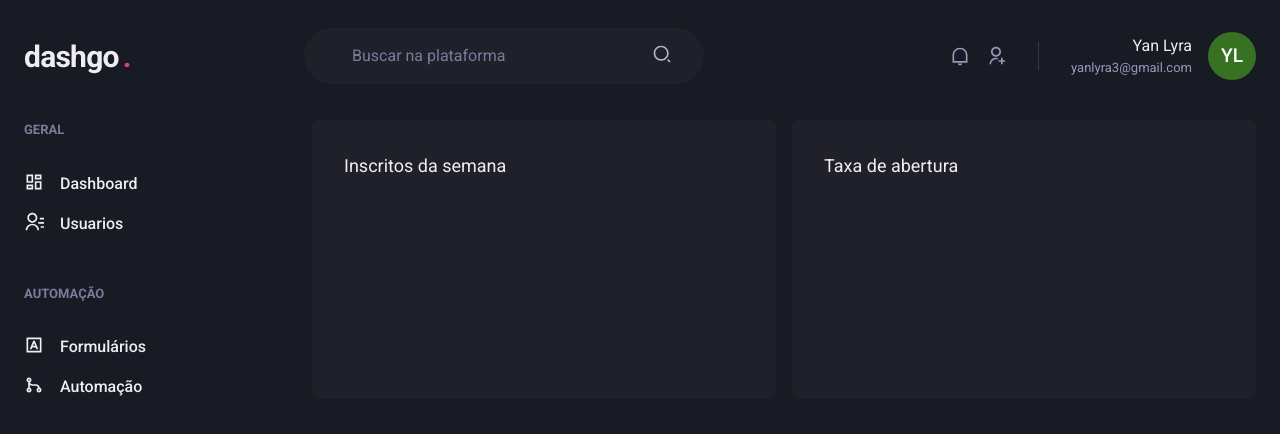
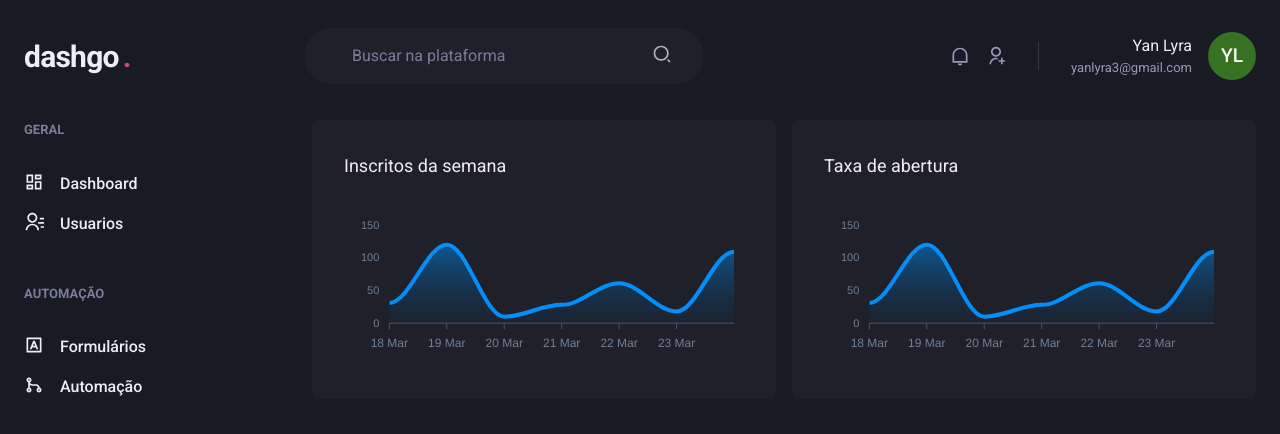
Before and after one commit to ylyra/dashgo, a Next.js app: page /dashboard in a window 1280 px wide. Shown: the top 434 px of the page. Built offline with nearby package versions, Linux system fonts and the light colour scheme.

Commit message:
✨ Inserted graph to dashboard page

```diff
--- a/src/pages/dashboard.tsx
+++ b/src/pages/dashboard.tsx
@@ -1,8 +1,68 @@
 import { NextPage } from "next";
-import { Box, Flex, SimpleGrid, Text } from "@chakra-ui/react";
+import dynamic from "next/dynamic";
+import { Box, Flex, SimpleGrid, Text, theme } from "@chakra-ui/react";
+
+const Chart = dynamic(() => import("react-apexcharts"), {
+  ssr: false,
+});
 
 import { Header } from "../components/Header";
 import { Sidebar } from "../components/Sidebar";
+
+const options = {
+  chart: {
+    toolbar: {
+      show: false,
+    },
+    zoom: {
+      enabled: false,
+    },
+    foreColor: theme.colors.gray[500],
+  },
+  grid: {
+    show: false,
+  },
+  dataLabels: {
+    enabled: false,
+  },
+  tooltip: {
+    enabled: false,
+  },
+  xaxis: {
+    type: "datetime",
+    axisBorder: {
+      color: theme.colors.gray[600],
+    },
+    axisTicks: {
+      color: theme.colors.gray[600],
+    },
+    categories: [
+      "2021-03-18T00:00:00.000Z",
+      "2021-03-19T00:00:00.000Z",
+      "2021-03-20T00:00:00.000Z",
+      "2021-03-21T00:00:00.000Z",
+      "2021-03-22T00:00:00.000Z",
+      "2021-03-23T00:00:00.000Z",
+      "2021-03-24T00:00:00.000Z",
+    ],
+  },
+  fill: {
+    opacity: 0.3,
+    type: "gradient",
+    gradient: {
+      shade: "dark",
+      opacityFrom: 0.7,
+      opacityTo: 0.3,
+    },
+  },
+};
+
+const series = [
+  {
+    name: "series1",
+    data: [31, 120, 10, 28, 61, 18, 109],
+  },
+];
 
 const Dashboard: NextPage = () => {
   return (
@@ -13,16 +73,18 @@
         <Sidebar />
 
         <SimpleGrid flex="1" gap="4" minChildWidth="320px" align="flex-start">
-          <Box p="8" bg="gray.800" borderRadius="8">
+          <Box p="8" pb="4" bg="gray.800" borderRadius="8">
             <Text fontSize="lg" mb="4">
               Inscritos da semana
             </Text>
+            <Chart options={options} series={series} type="area" height={160} />
           </Box>
 
-          <Box p="8" bg="gray.800" borderRadius="8">
+          <Box p="8" pb="4" bg="gray.800" borderRadius="8">
             <Text fontSize="lg" mb="4">
               Taxa de abertura
             </Text>
+            <Chart options={options} series={series} type="area" height={160} />
           </Box>
         </SimpleGrid>
       </Flex>
```
